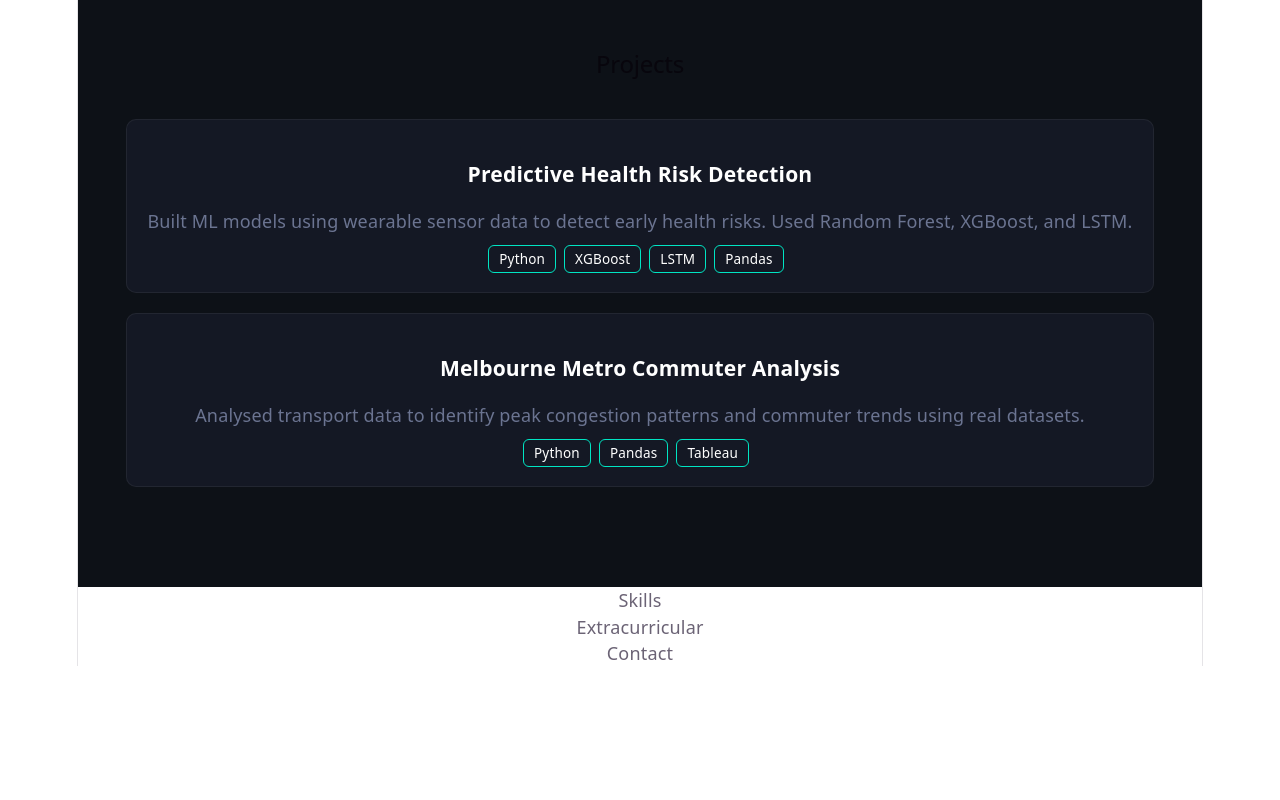
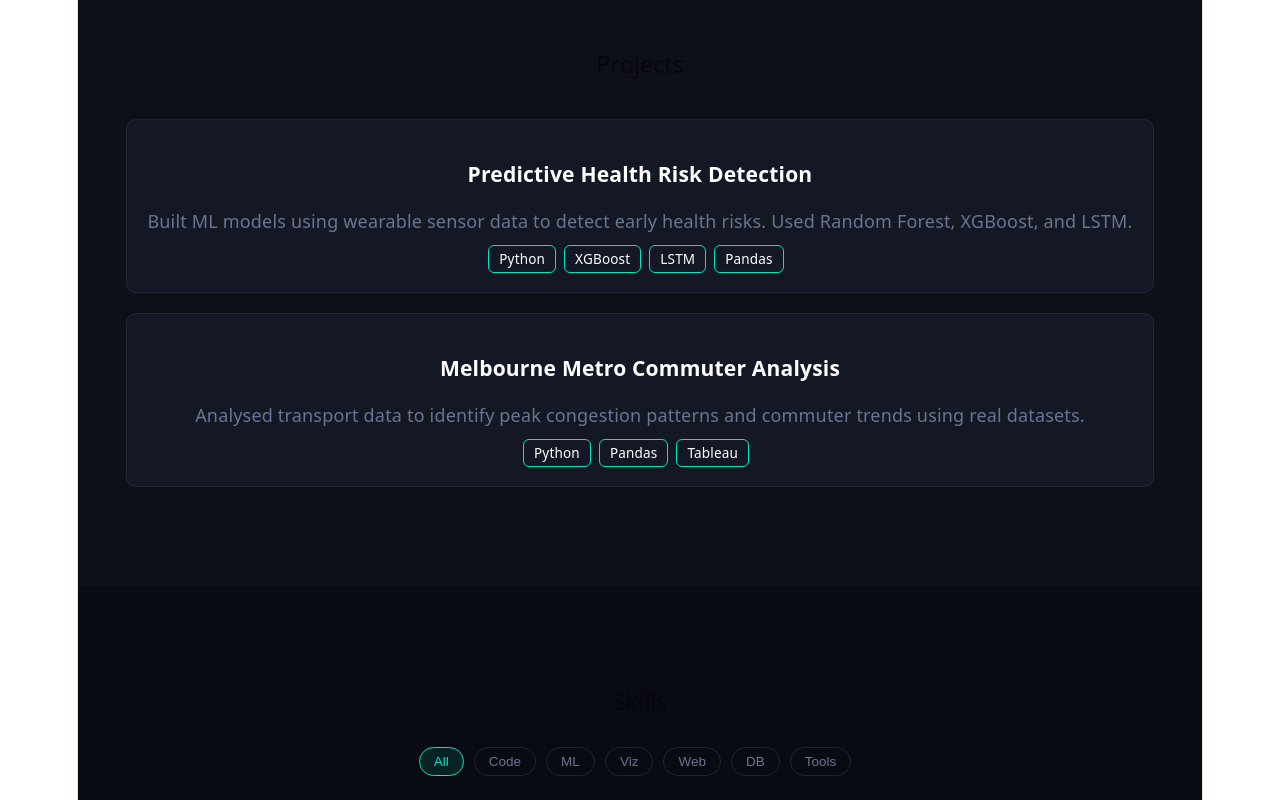
Before and after one commit to Jisshnu/jisshnuhj-portfolio, a React app: page / in a window 1280 px wide. Shown: the part 2000-2800 px from the top of the page. Before the commit the page ends 2666 px from the top, so only its background shows below. Built offline with nearby package versions, Linux system fonts and the light colour scheme; the HTML template or start-up script is replaced by a standard one.

Commit message:
temp skills scetions

```diff
--- a/src/components/Skills.jsx
+++ b/src/components/Skills.jsx
@@ -1,4 +1,92 @@
+import { useState } from "react";
+import { SKILLS } from "../data/data";
+
 function Skills() {
-  return <div>Skills</div>;
+  const [filter, setFilter] = useState("All");
+
+  const categories = ["All", "Code", "ML", "Viz", "Web", "DB", "Tools"];
+
+  const filteredSkills =
+    filter === "All"
+      ? SKILLS
+      : SKILLS.filter((s) => s.cat === filter);
+
+  return (
+    <section
+      id="skills"
+      style={{
+        padding: "100px 48px",
+        background: "#080b12",
+        color: "white",
+      }}
+    >
+      <h2 style={{ marginBottom: "30px" }}>Skills</h2>
+
+      {/* FILTER BUTTONS */}
+      <div style={{ marginBottom: "30px" }}>
+        {categories.map((c) => (
+          <button
+            key={c}
+            onClick={() => setFilter(c)}
+            style={{
+              marginRight: "10px",
+              marginBottom: "10px",
+              padding: "6px 14px",
+              borderRadius: "20px",
+              border:
+                filter === c
+                  ? "1px solid #00e5c3"
+                  : "1px solid rgba(255,255,255,0.1)",
+              background:
+                filter === c
+                  ? "rgba(0,229,195,0.1)"
+                  : "transparent",
+              color: filter === c ? "#00e5c3" : "#6b7491",
+              cursor: "pointer",
+              fontSize: "0.75rem",
+            }}
+          >
+            {c}
+          </button>
+        ))}
+      </div>
+
+      {/* SKILL BARS */}
+      <div style={{ display: "grid", gap: "15px" }}>
+        {filteredSkills.map((s) => (
+          <div key={s.name}>
+            <div
+              style={{
+                display: "flex",
+                justifyContent: "space-between",
+                marginBottom: "5px",
+              }}
+            >
+              <span>{s.name}</span>
+              <span style={{ color: s.color }}>{s.level}%</span>
+            </div>
+
+            <div
+              style={{
+                height: "4px",
+                background: "rgba(255,255,255,0.1)",
+                borderRadius: "4px",
+              }}
+            >
+              <div
+                style={{
+                  width: `${s.level}%`,
+                  height: "100%",
+                  background: s.color,
+                  borderRadius: "4px",
+                }}
+              />
+            </div>
+          </div>
+        ))}
+      </div>
+    </section>
+  );
 }
+
 export default Skills;
```
